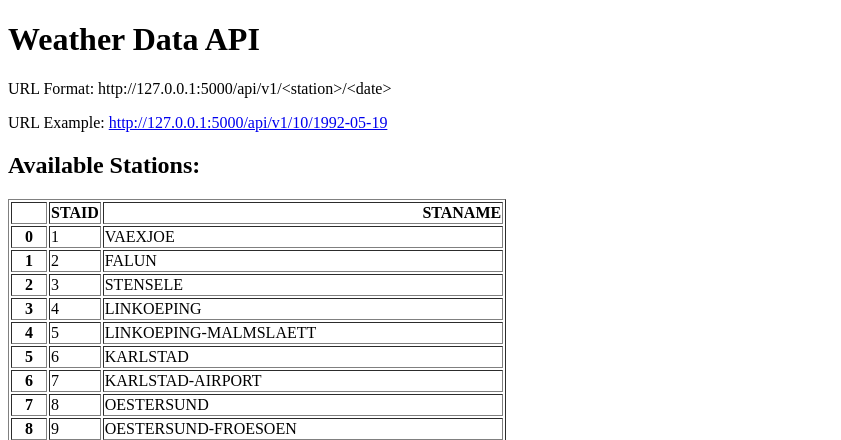
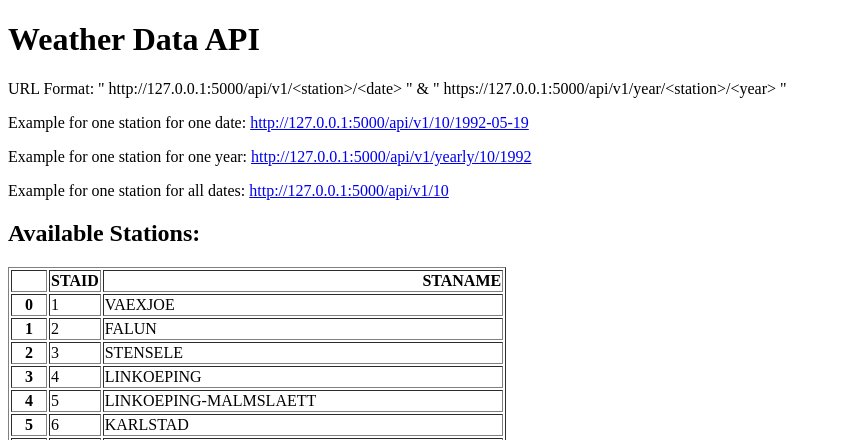
Before and after one commit to IovaLaurean/historical-weather-data, a Flask app: page / in a window 1280 px wide. Shown: the top 440 px of the page, without its empty margins (0-841 px from the left). Run offline with Flask 3, Linux system fonts and the light colour scheme.

Commit message:
Add URl endpoints for a particular year and all dates for a particular station

```diff
--- a/main.py
+++ b/main.py
@@ -5,6 +5,7 @@ import pandas as pd
 app = Flask(__name__)
 
 df_station = pd.read_csv("data/stations.txt", skiprows=17)
+
 
 @app.route("/")
 def home():
@@ -32,5 +33,39 @@ def api(station, date):
     return dictionary
 
 
+@app.route("/api/v1/<station>")
+def all_data(station):
+    path = f"data/TG_STAID{str(station).zfill(6)}.txt"
+
+    df = pd.read_csv(path, skiprows=20)
+    df["   TG"] = df["   TG"] / 10
+
+    result = df.to_dict(orient="records")
+
+    for temperature in result:
+        if temperature["   TG"] == -999.9:
+            temperature["   TG"] = "LOST"
+
+    return result
+
+
+@app.route("/api/v1/yearly/<station>/<year>")
+def on_year(station, year):
+    path = f"data/TG_STAID{str(station).zfill(6)}.txt"
+
+    df = pd.read_csv(path, skiprows=20, parse_dates=["    DATE"])
+
+    df["   TG"] = df["   TG"] / 10
+
+    df["    DATE"] = df["    DATE"].astype(str)
+    result = df[df["    DATE"].str.startswith(year)].to_dict(orient="records")
+
+    for temperature in result:
+        if temperature["   TG"] == -999.9:
+            temperature["   TG"] = "LOST"
+
+    return result
+
+
 if __name__ == "__main__":
     app.run(debug=True)
--- a/templates/home.html
+++ b/templates/home.html
@@ -6,10 +6,24 @@
 </head>
 <body>
     <h1>Weather Data API</h1>
-    <p>URL Format: http://127.0.0.1:5000/api/v1/&lt;station&gt;/&lt;date&gt;</p>
+    <p>URL Format: " http://127.0.0.1:5000/api/v1/&lt;station&gt;/&lt;date&gt; " &
+        " https://127.0.0.1:5000/api/v1/year/&lt;station&gt;/&lt;year&gt; " </p>
+
     <p>
-        URL Example: <a href="http://127.0.0.1:5000/api/v1/10/1992-05-19">
+        Example for one station for one date: <a href="http://127.0.0.1:5000/api/v1/10/1992-05-19">
         http://127.0.0.1:5000/api/v1/10/1992-05-19
+        </a>
+    </p>
+
+    <p>
+        Example for one station for one year: <a href="http://127.0.0.1:5000/api/v1/yearly/10/1992">
+        http://127.0.0.1:5000/api/v1/yearly/10/1992
+        </a>
+    </p>
+
+    <p>
+        Example for one station for all dates: <a href="http://127.0.0.1:5000/api/v1/10">
+        http://127.0.0.1:5000/api/v1/10
         </a>
     </p>
 
```
